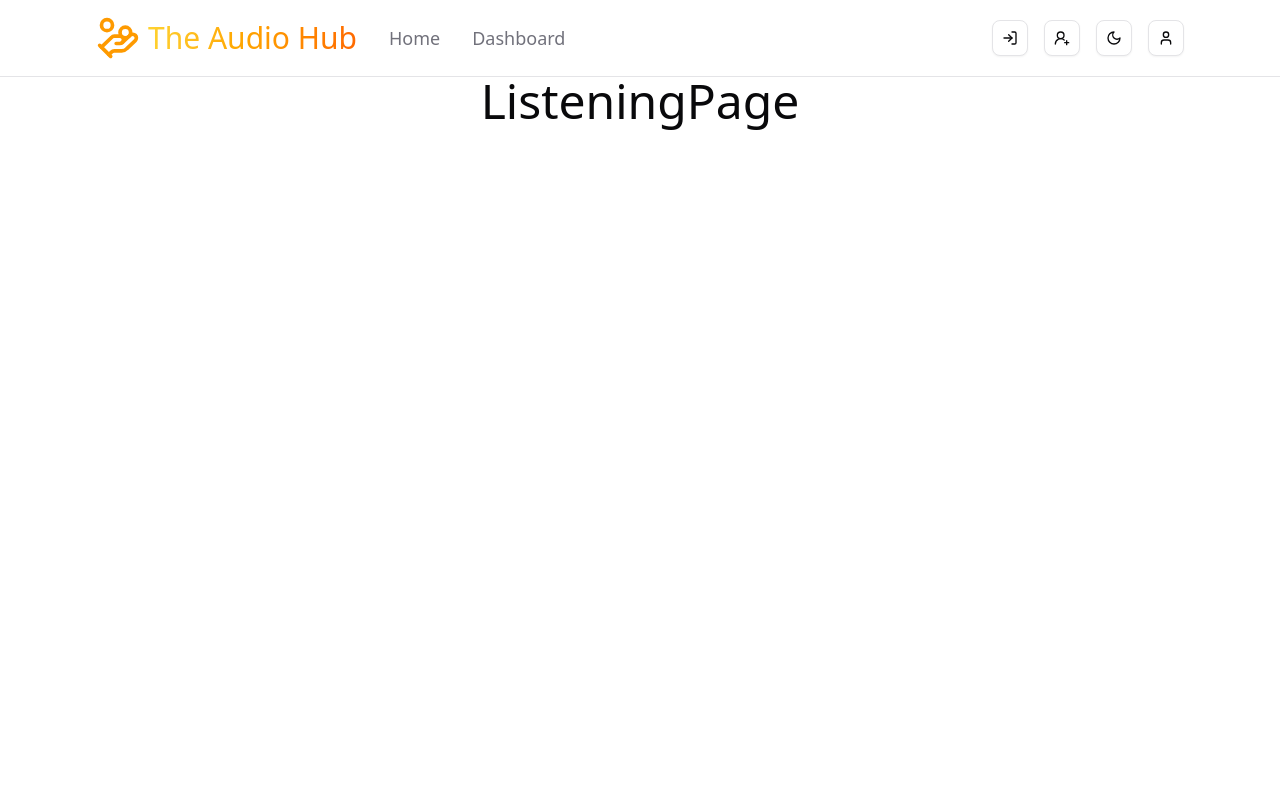
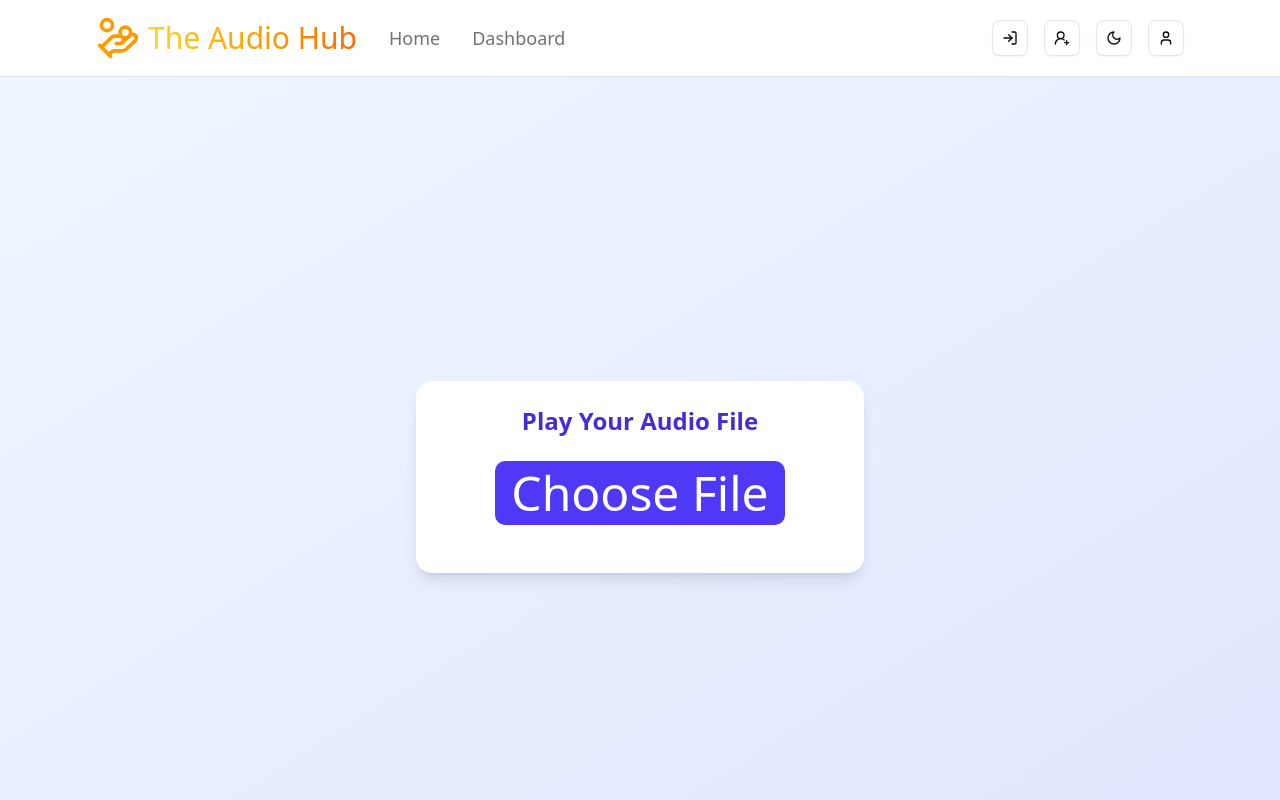
Before and after one commit to SDSU-CompE-561-Spring-2025/nba-sports-tracker, a Next.js app in the folder frontend/: page /listening_page in a window 1280 px wide. Shown: the top 800 px of the page. Built offline with nearby package versions, Linux system fonts and the light colour scheme.

Commit message:
initial baseline for listening page

```diff
--- a/frontend/src/app/listening_page/page.tsx
+++ b/frontend/src/app/listening_page/page.tsx
@@ -1,7 +1,51 @@
-import React from 'react';
+'use client';
 
-function ListeningPage() {
-    return <h1>ListeningPage</h1>;
+import React, { useState } from 'react';
+
+export default function Page() {
+  const [audioSrc, setAudioSrc] = useState<string | null>(null);
+
+  const handleFileChange = (event: React.ChangeEvent<HTMLInputElement>) => {
+    const file = event.target.files?.[0];
+    if (file && file.type.startsWith('audio/') && (file.type === 'audio/mpeg' || file.type === 'audio/wav')) {
+      const url = URL.createObjectURL(file);
+      setAudioSrc(url);
+    } else {
+      alert('Please select a valid MP3 or WAV file.');
+    }
+  };
+
+  return (
+    <div className="flex items-center justify-center min-h-screen bg-gradient-to-br from-blue-50 to-indigo-100">
+      <div className="text-center p-6 bg-white shadow-lg rounded-2xl w-full max-w-md">
+        <h1 className="text-2xl font-semibold text-indigo-700 mb-6">Play Your Audio File</h1>
+
+        <label className="block mb-6">
+          <input
+            type="file"
+            accept="audio/mp3,audio/wav"
+            onChange={handleFileChange}
+            className="hidden"
+            id="audio-upload"
+          />
+          <span
+            className="inline-block cursor-pointer bg-indigo-600 hover:bg-indigo-700 text-white font-medium py-2 px-4 rounded-lg transition duration-200"
+            onClick={() => document.getElementById('audio-upload')?.click()}
+          >
+            Choose File
+          </span>
+        </label>
+
+        {audioSrc && (
+          <audio
+            controls
+            src={audioSrc}
+            className="w-full mt-4 rounded-md border border-indigo-300"
+          >
+            Your browser does not support the audio element.
+          </audio>
+        )}
+      </div>
+    </div>
+  );
 }
-
-export default ListeningPage;
```
Also changed, not shown: frontend/package.json (+4 -3 lines), 1 other file (tests, documents, lock files or other folders).
